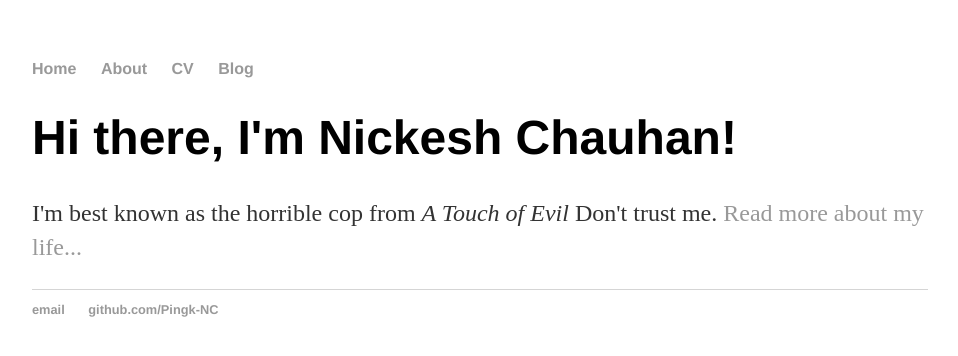
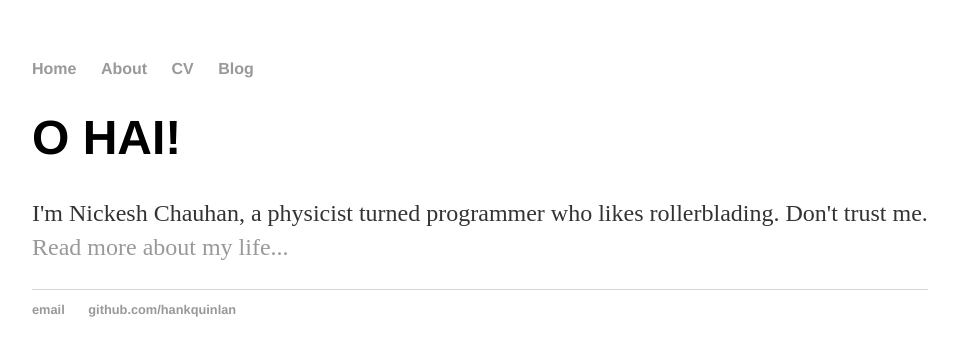
Before and after one commit to Pingk-NC/Pingk-NC.github.io, a Jekyll site: the page built from index.html, in a window 1280 px wide. Shown: the top 356 px of the page, without its empty margins (160-1118 px from the left). Built offline with Jekyll 4.4.1, drawn with Linux system fonts in a browser that asks for light colours.

Commit message:
Adapted index.html to use Jekyll

```diff
--- a/index.html
+++ b/index.html
@@ -1,36 +1,12 @@
-<!DOCTYPE html>
-<html>
-	<head>
-		<title>
-			Nickesh Chauhan, Horrible Cop
-		</title>
-		<!-- link to main.css -->
-		<link rel="stylesheet" type="text/css" href="/css/main.css">
-	</head>
-	<body>
-		<nav>
-    		<ul>
-        		<li><a href="/">Home</a></li>
-	        	<li><a href="/about">About</a></li>
-        		<li><a href="/cv">CV</a></li>
-        		<li><a href="/projects">Blog</a></li>
-    		</ul>
-		</nav>
-		<div class="container">
+---
+layout: default
+title: Nickesh Chauhan
+---
 <div class="blurb">
 	<h1>
-				Hi there, I'm Nickesh Chauhan!
+		O HAI!
 	</h1>
 	<p>
-				I'm best known as the horrible cop from <em>A Touch of Evil</em> Don't trust me. <a href="/about">Read more about my life...</a>
+		I'm Nickesh Chauhan, a physicist turned programmer who likes rollerblading. Don't trust me. <a href="/about">Read more about my life...</a>
 	</p>
 </div><!-- /.blurb -->
-		</div><!-- /.container -->
-		<footer>
-    		<ul>
-        		<li><a href="mailto:iamnickesh@msn.com">email</a></li>
-        		<li><a href="https://github.com/Pingk-NC">github.com/Pingk-NC</a></li>
-		</ul>
-		</footer>
-	</body>
-</html>
```
Lines whose indentation alone changed are shown as unchanged.
